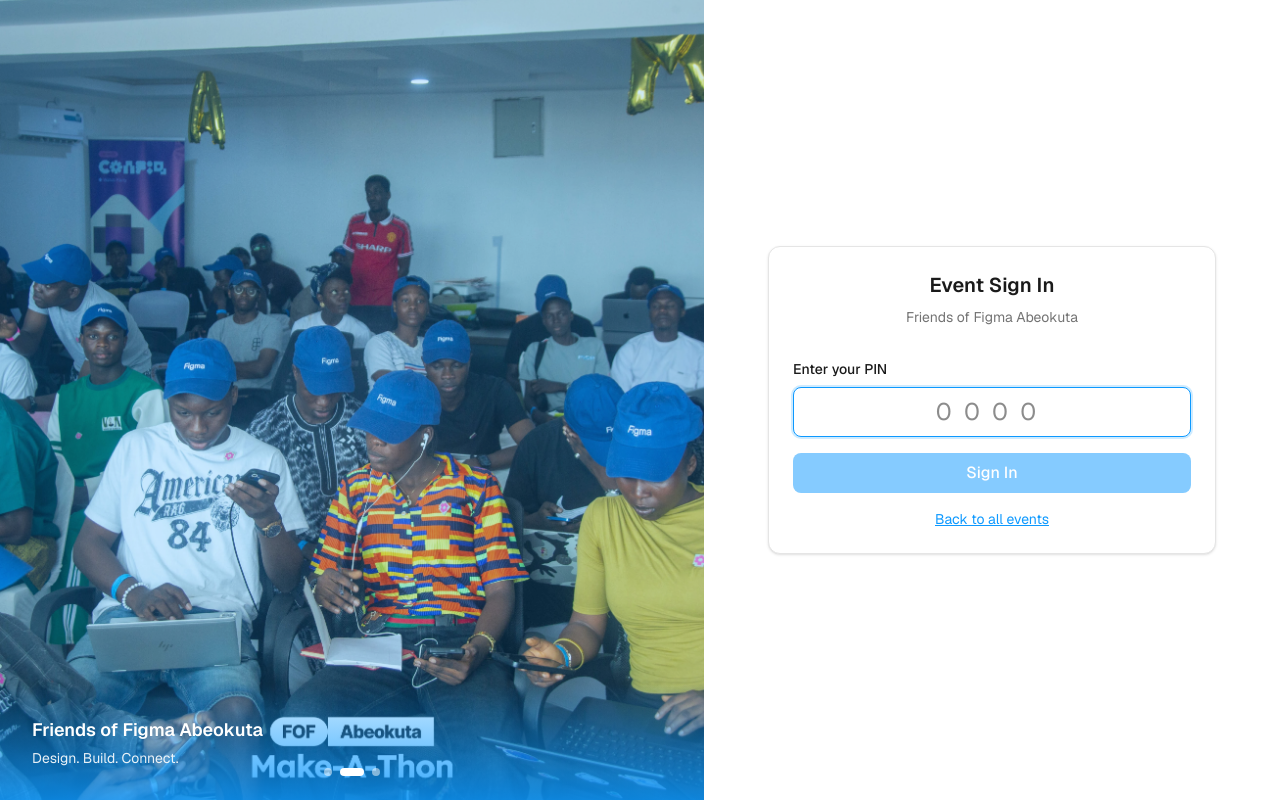
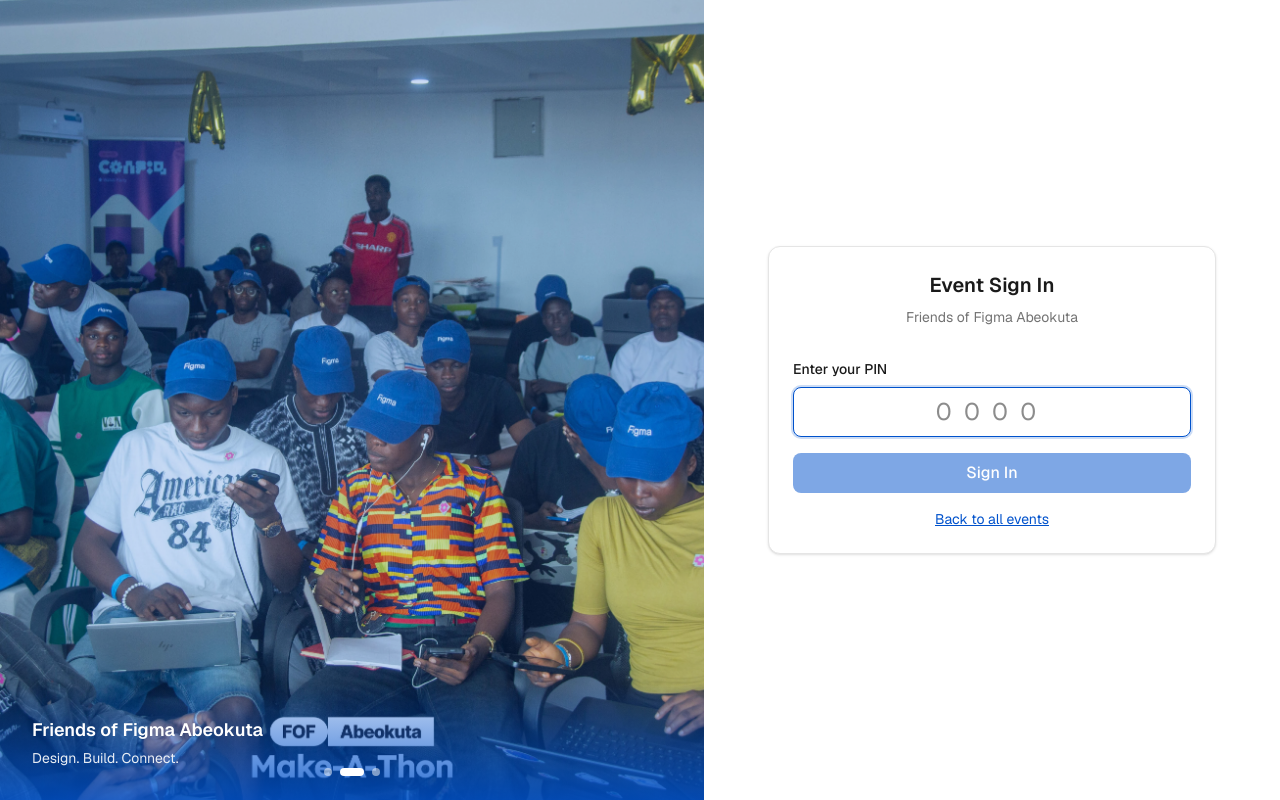
Before and after one commit to highscoreUx/fof-abeokuta, a Next.js app: page /1/login in a window 1280 px wide. Built offline with nearby package versions, Linux system fonts and the light colour scheme; no server answers; the database is empty.

Commit message:
fix: nice

```diff
--- a/src/app/[eventSlug]/login/page.tsx
+++ b/src/app/[eventSlug]/login/page.tsx
@@ -8,13 +8,12 @@
 import { Button } from "@/components/ui/button";
 import { Input } from "@/components/ui/input";
 import { Card, CardTitle } from "@/components/ui/card";
-import { DEFAULT_LOGIN_SLIDES, resolveLoginSlides } from "@/lib/login-slides";
-import type { LoginSlideSource } from "@/lib/login-slides";
+import { DEFAULT_LOGIN_SLIDE_PATHS, resolveLoginSlides } from "@/lib/login-slides";
 
 export default function EventLoginPage() {
   const eventSlug = useEventSlug();
   const { login } = useAuth(eventSlug);
-  const [slides, setSlides] = useState<LoginSlideSource[]>([...DEFAULT_LOGIN_SLIDES]);
+  const [slides, setSlides] = useState<string[]>([...DEFAULT_LOGIN_SLIDE_PATHS]);
   const [pin, setPin] = useState("");
   const [error, setError] = useState("");
   const [loading, setLoading] = useState(false);
--- a/src/app/fg-admin/login/page.tsx
+++ b/src/app/fg-admin/login/page.tsx
@@ -8,7 +8,7 @@
 import { Button } from "@/components/ui/button";
 import { Input } from "@/components/ui/input";
 import { Card, CardTitle } from "@/components/ui/card";
-import { DEFAULT_LOGIN_SLIDES } from "@/lib/login-slides";
+import { DEFAULT_LOGIN_SLIDE_PATHS } from "@/lib/login-slides";
 
 export default function PlatformLoginPage() {
   const router = useRouter();
@@ -41,7 +41,7 @@
   };
 
   return (
-    <LoginPageLayout slides={DEFAULT_LOGIN_SLIDES}>
+    <LoginPageLayout slides={[...DEFAULT_LOGIN_SLIDE_PATHS]}>
       <Card className="w-full max-w-md">
         <CardTitle className="text-center text-2xl">Platform Admin</CardTitle>
         <p className="mt-2 text-center text-sm text-muted-foreground">
--- a/src/app/globals.css
+++ b/src/app/globals.css
@@ -3,8 +3,8 @@
 :root {
   --background: #ffffff;
   --foreground: #1a1a1a;
-  --primary: #0d99ff;
-  --primary-hover: #0052cc;
+  --primary: #0052cc;
+  --primary-hover: #003d99;
   --primary-foreground: #ffffff;
   --secondary: #ea580c;
   --secondary-hover: #c2410c;
--- a/src/components/admin/LoginSlideAdmin.tsx
+++ b/src/components/admin/LoginSlideAdmin.tsx
@@ -1,16 +1,14 @@
 "use client";
 
-import Image from "next/image";
 import { useEffect, useRef, useState } from "react";
 import { useEventApi } from "@/hooks/useEventApi";
 import { DEFAULT_LOGIN_SLIDE_PATHS, resolveLoginSlides } from "@/lib/login-slides";
-import type { LoginSlideSource } from "@/lib/login-slides";
 import { Button } from "@/components/ui/button";
 import { Card, CardTitle } from "@/components/ui/card";
 
 export function LoginSlideAdmin() {
   const { slug, api } = useEventApi();
-  const [slides, setSlides] = useState<LoginSlideSource[]>(resolveLoginSlides([...DEFAULT_LOGIN_SLIDE_PATHS]));
+  const [slides, setSlides] = useState<string[]>(resolveLoginSlides([...DEFAULT_LOGIN_SLIDE_PATHS]));
   const [custom, setCustom] = useState(false);
   const [uploading, setUploading] = useState<number | null>(null);
   const [message, setMessage] = useState("");
@@ -73,7 +71,8 @@
         {slides.map((src, index) => (
           <div key={index} className="space-y-2">
             <div className="relative aspect-[4/3] overflow-hidden rounded-lg border border-border bg-muted">
-              <Image src={src} alt={`Login slide ${index + 1}`} fill className="object-cover" sizes="200px" />
+              {/* eslint-disable-next-line @next/next/no-img-element */}
+              <img src={src} alt={`Login slide ${index + 1}`} className="h-full w-full object-cover" />
             </div>
             <input
               ref={fileRefs[index]}
--- a/src/components/auth/LoginPageLayout.tsx
+++ b/src/components/auth/LoginPageLayout.tsx
@@ -1,10 +1,8 @@
 "use client";
 
 import { LoginSlidePanel } from "@/components/auth/LoginSlidePanel";
-import type { LoginSlideSource } from "@/lib/login-slides";
-
 interface LoginPageLayoutProps {
-  slides: LoginSlideSource[];
+  slides: string[];
   children: React.ReactNode;
 }
 
--- a/src/components/auth/LoginSlidePanel.tsx
+++ b/src/components/auth/LoginSlidePanel.tsx
@@ -1,61 +1,98 @@
 "use client";
 
-import { useEffect, useState } from "react";
-import { DEFAULT_LOGIN_SLIDES, type LoginSlideSource } from "@/lib/login-slides";
+import { useCallback, useEffect, useRef, useState } from "react";
+import { DEFAULT_LOGIN_SLIDE_PATHS } from "@/lib/login-slides";
 
 const INTERVAL_MS = 5000;
-
-function slideSrc(src: LoginSlideSource): string {
-  return typeof src === "string" ? src : src.src;
-}
+const FADE_MS = 800;
 
 interface LoginSlidePanelProps {
-  slides: LoginSlideSource[];
+  slides: string[];
   className?: string;
 }
 
 export function LoginSlidePanel({ slides, className = "" }: LoginSlidePanelProps) {
+  const items = slides.length > 0 ? slides : [...DEFAULT_LOGIN_SLIDE_PATHS];
+  const indexRef = useRef(0);
   const [index, setIndex] = useState(0);
-  const items = slides.length > 0 ? slides : DEFAULT_LOGIN_SLIDES;
-  const slideSources = items.map(slideSrc);
+  const [outgoing, setOutgoing] = useState<number | null>(null);
+  const [fadeIn, setFadeIn] = useState(true);
 
   useEffect(() => {
-    slideSources.forEach((src) => {
+    items.forEach((src) => {
       const img = new window.Image();
       img.src = src;
     });
-  }, [slideSources.join("|")]);
+  }, [items.join("|")]);
+
+  const transitionTo = useCallback(
+    (next: number) => {
+      if (next === indexRef.current || items.length <= 1) return;
+
+      setOutgoing(indexRef.current);
+      indexRef.current = next;
+      setIndex(next);
+      setFadeIn(false);
+
+      requestAnimationFrame(() => {
+        requestAnimationFrame(() => setFadeIn(true));
+      });
+
+      window.setTimeout(() => setOutgoing(null), FADE_MS);
+    },
+    [items.length],
+  );
 
   useEffect(() => {
     if (items.length <= 1) return;
     const timer = window.setInterval(() => {
-      setIndex((current) => (current + 1) % items.length);
+      transitionTo((indexRef.current + 1) % items.length);
     }, INTERVAL_MS);
     return () => window.clearInterval(timer);
-  }, [items.length]);
+  }, [items.length, transitionTo]);
+
+  const fadeClass = "absolute inset-0 h-full w-full object-cover transition-opacity ease-in-out";
 
   return (
     <div className={`relative overflow-hidden bg-primary ${className}`}>
+      {outgoing !== null && (
+        // eslint-disable-next-line @next/next/no-img-element
+        <img
+          src={items[outgoing]}
+          alt=""
+          className={fadeClass}
+          style={{
+            opacity: fadeIn ? 0 : 1,
+            zIndex: 1,
+            transitionDuration: `${FADE_MS}ms`,
+          }}
+        />
+      )}
       {/* eslint-disable-next-line @next/next/no-img-element */}
       <img
-        src={slideSources[index]}
+        src={items[index]}
         alt=""
-        className="absolute inset-0 h-full w-full object-cover"
+        className={fadeClass}
+        style={{
+          opacity: fadeIn ? 1 : 0,
+          zIndex: 2,
+          transitionDuration: `${FADE_MS}ms`,
+        }}
       />
-      <div className="pointer-events-none absolute inset-0 bg-primary/20" />
-      <div className="pointer-events-none absolute inset-x-0 bottom-0 bg-gradient-to-t from-primary/80 to-transparent p-8">
+      <div className="pointer-events-none absolute inset-0 z-10 bg-primary/20" />
+      <div className="pointer-events-none absolute inset-x-0 bottom-0 z-10 bg-gradient-to-t from-primary/80 to-transparent p-8">
         <p className="text-lg font-semibold text-primary-foreground">Friends of Figma Abeokuta</p>
         <p className="mt-1 text-sm text-primary-foreground/90">Design. Build. Connect.</p>
       </div>
       {items.length > 1 && (
-        <div className="absolute bottom-6 left-1/2 z-10 flex -translate-x-1/2 gap-2">
+        <div className="absolute bottom-6 left-1/2 z-20 flex -translate-x-1/2 gap-2">
           {items.map((_, i) => (
             <button
               key={i}
               type="button"
               aria-label={`Show slide ${i + 1}`}
-              onClick={() => setIndex(i)}
-              className={`h-2 rounded-full transition-all ${
+              onClick={() => transitionTo(i)}
+              className={`h-2 rounded-full transition-all duration-300 ${
                 i === index ? "w-6 bg-primary-foreground" : "w-2 bg-primary-foreground/50"
               }`}
             />
--- a/src/lib/login-slides.ts
+++ b/src/lib/login-slides.ts
@@ -1,30 +1,19 @@
-import type { StaticImageData } from "next/image";
-import fof1 from "@/images/fof1.jpg";
-import fof2 from "@/images/fof2.jpg";
-import fof3 from "@/images/fof3.jpg";
-
 export const LOGIN_SLIDES_SETTING_KEY = "login_slide_images";
 
-export const DEFAULT_LOGIN_SLIDES: StaticImageData[] = [fof1, fof2, fof3];
-
+/** Unoptimized originals served from /public/images */
 export const DEFAULT_LOGIN_SLIDE_PATHS = [
   "/images/fof1.jpg",
   "/images/fof2.jpg",
   "/images/fof3.jpg",
 ] as const;
 
-export type LoginSlideSource = string | StaticImageData;
-
 export function isDefaultSlidePath(src: string): boolean {
   return (DEFAULT_LOGIN_SLIDE_PATHS as readonly string[]).includes(src);
 }
 
-export function resolveLoginSlides(paths: string[]): LoginSlideSource[] {
-  if (paths.length === 0) return [...DEFAULT_LOGIN_SLIDES];
-
-  return paths.map((path, index) =>
-    isDefaultSlidePath(path) ? DEFAULT_LOGIN_SLIDES[index] ?? path : path,
-  );
+export function resolveLoginSlides(paths: string[]): string[] {
+  if (paths.length === 0) return [...DEFAULT_LOGIN_SLIDE_PATHS];
+  return paths.slice(0, 3);
 }
 
 export function parseLoginSlides(value: string | undefined | null): string[] {
```
